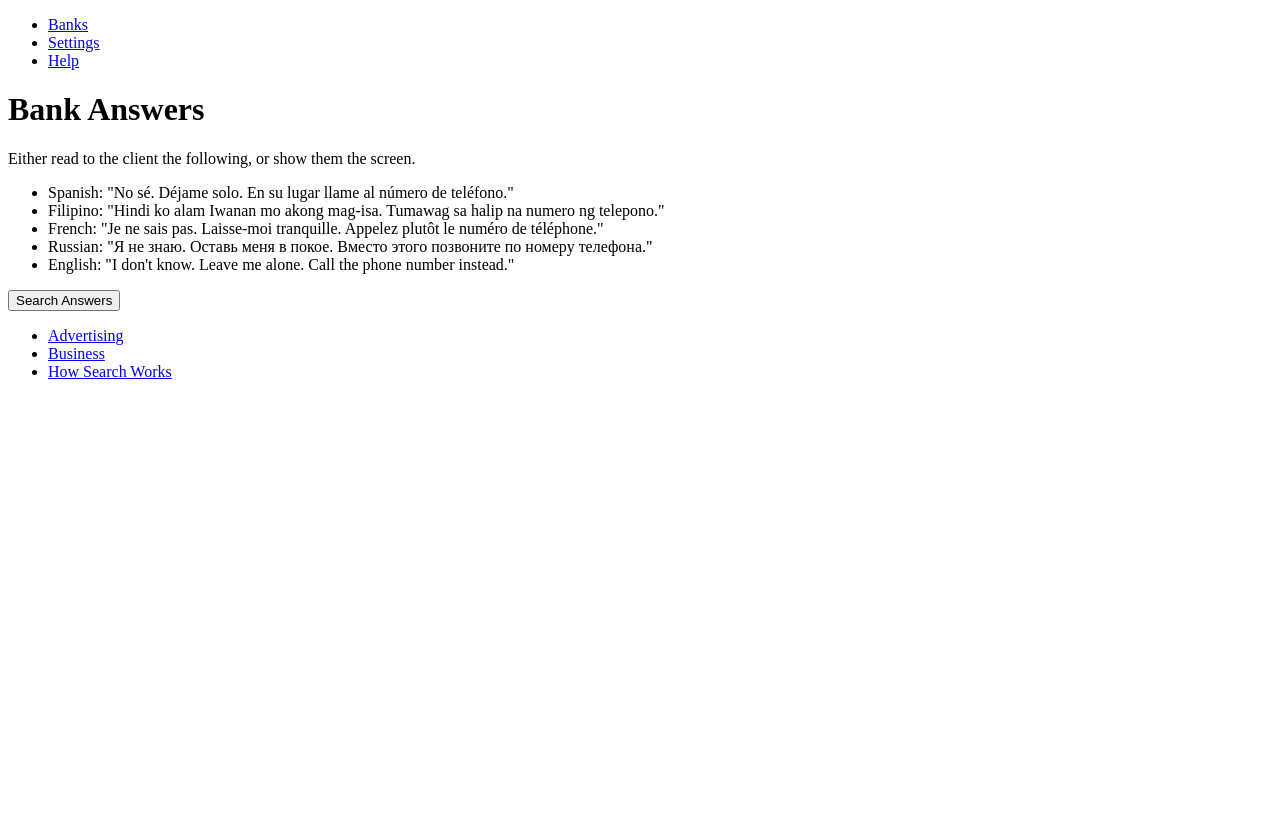
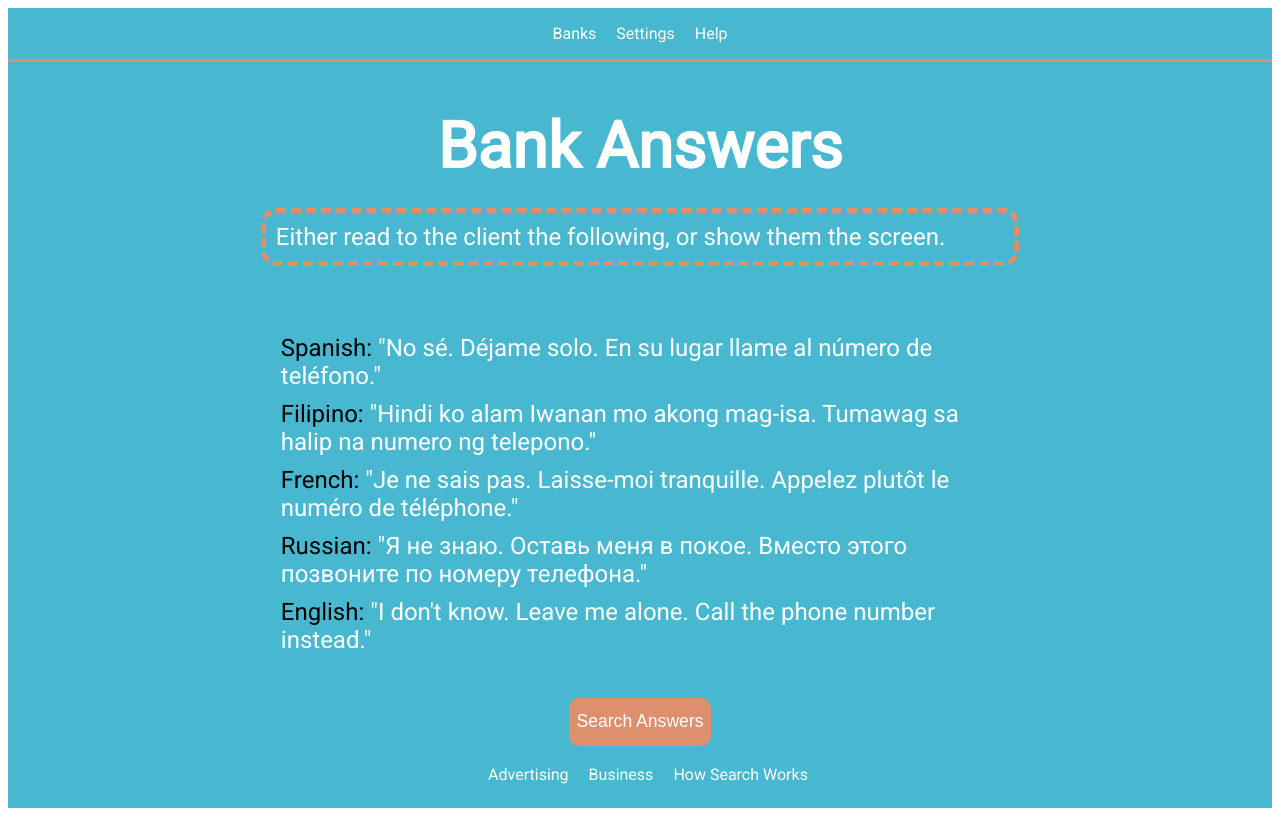
Before and after one commit to DingusDad/bank-answers, a plain HTML site: page results.html in a window 1280 px wide. Drawn offline with Linux system fonts and the light colour scheme; the site is published under a folder, as on GitHub Pages, so addresses that start at the root find nothing.

Commit message:
fixed css issues

```diff
--- a/results.html
+++ b/results.html
@@ -3,7 +3,7 @@
 <main>
     <head>
         <title>Bank Answers</title>
-        <link rel="stylesheet" href="/styles/style.css">
+        <link rel="stylesheet" href="styles/style.css">
     </head>
 
     <body>
```
Also changed, not shown: index.html (+2 -2 lines).
